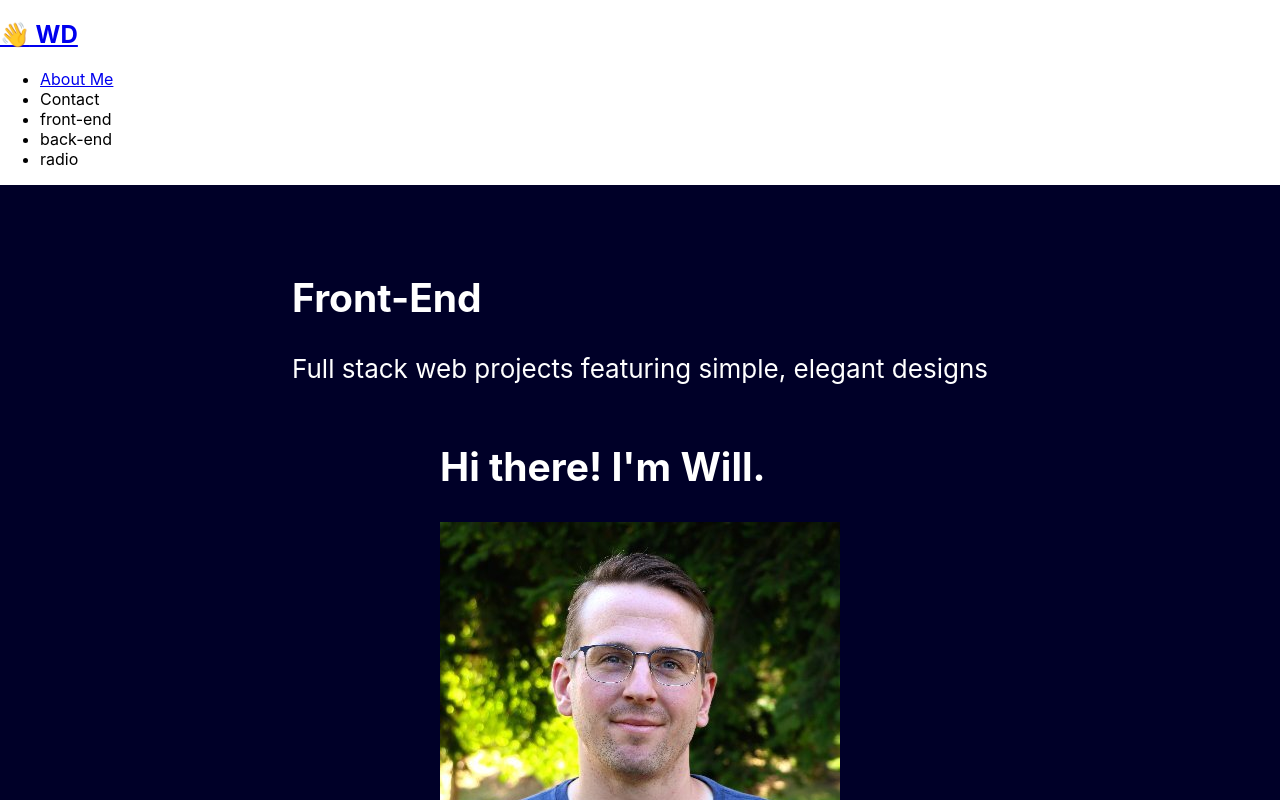
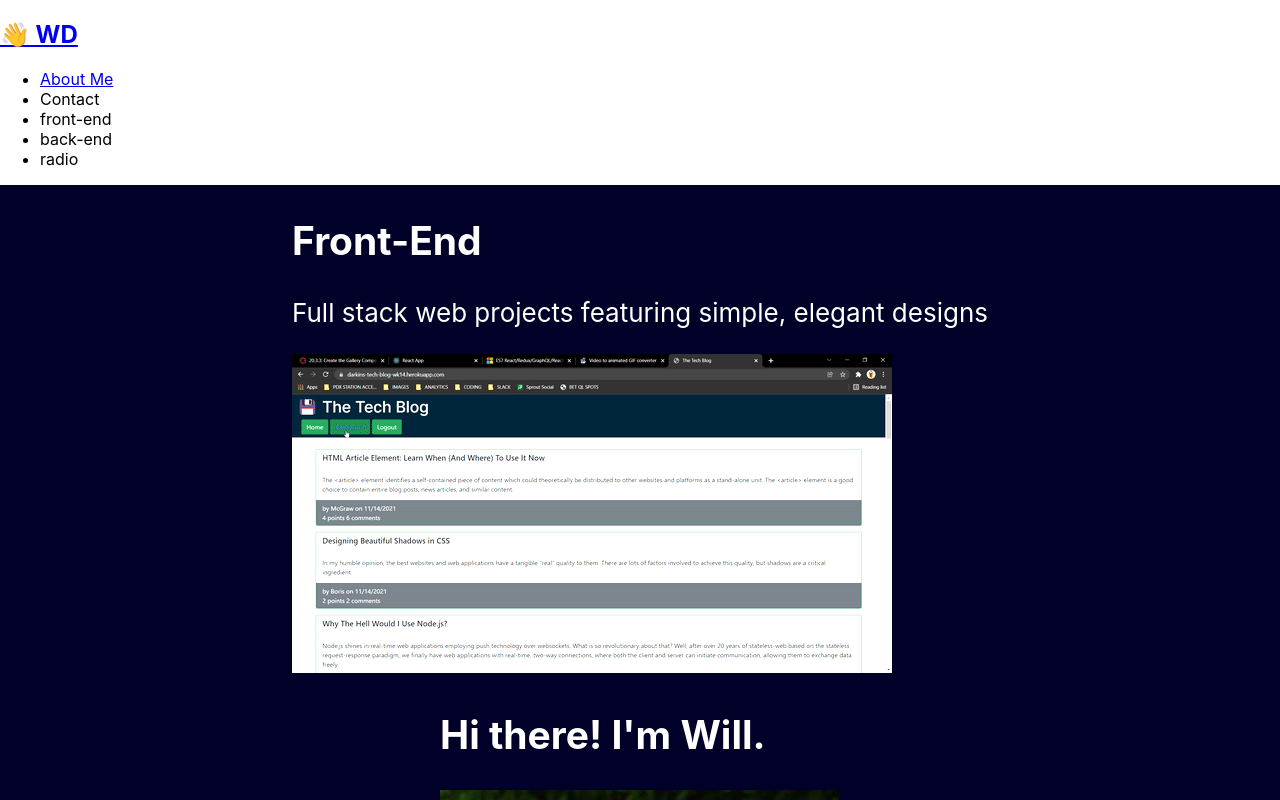
Before and after one commit to willdarkins/portfolio_darkins, a React (Create React App) app: page / in a window 1280 px wide. Shown: the top 800 px of the page. Built offline with nearby package versions, Linux system fonts and the light colour scheme.

Commit message:
added GIF direcotry to project and imported one techblog - also used some other stuff but cant think of it right now

```diff
--- a/src/components/Projects/index.js
+++ b/src/components/Projects/index.js
@@ -1,6 +1,7 @@
 import React from 'react'
 //helper function to capitalize the name value when it's rendered
 import { capitalizeFirstLetter } from '../../utils/helpers'
+import logo from '../../assets/GIFS/tech-blog.gif';
 
 function Projects(props) {
     const currentCategory = {
@@ -11,6 +12,7 @@ function Projects(props) {
         <section>
             <h1>{capitalizeFirstLetter(currentCategory.name)}</h1>
             <p>{currentCategory.description}</p>
+            <img src={logo} alt="loading..." />
         </section>
     )
 }
```
Also changed, not shown: src/assets/GIFS/tech-blog.gif (added).
